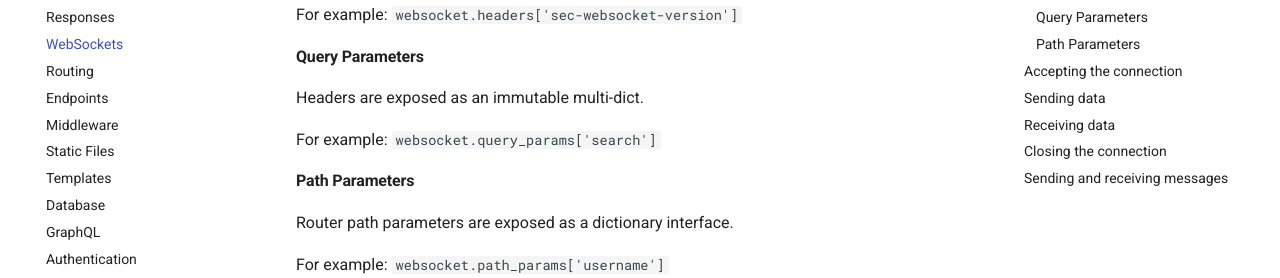
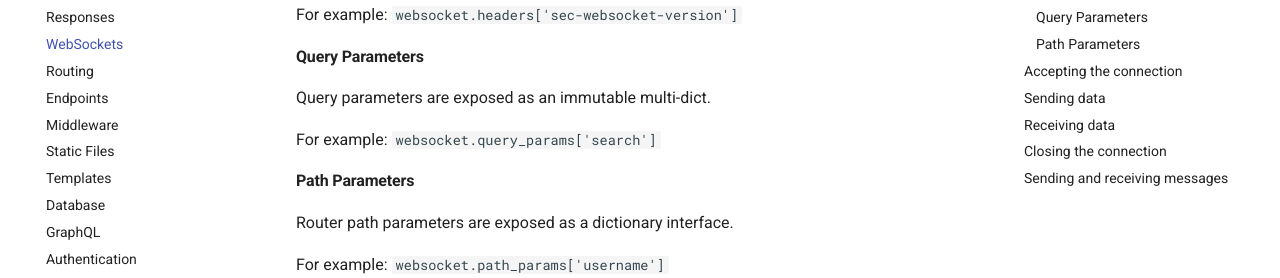
Before and after one commit to hidraco/starlette, an MkDocs documentation site: the page built from docs/websockets.md, in a window 1280 px wide and 900 px high, scrolled down 724 px. Shown: the part 172-450 px from the top of the window. Built offline with MkDocs 1.6.1 and Material for MkDocs 9.7.7, drawn with Linux system fonts in a browser that asks for light colours; comment, search, counter and statistics services are not loaded.

Commit message:
Fixed typo in websocket doc (#1009)
Co-authored-by: YeohJerWei <yeohjerwe@gmail.com>

```diff
--- a/docs/websockets.md
+++ b/docs/websockets.md
@@ -39,7 +39,7 @@ For example: `websocket.headers['sec-websocket-version']`
 
 #### Query Parameters
 
-Headers are exposed as an immutable multi-dict.
+Query parameters are exposed as an immutable multi-dict.
 
 For example: `websocket.query_params['search']`
 
```
